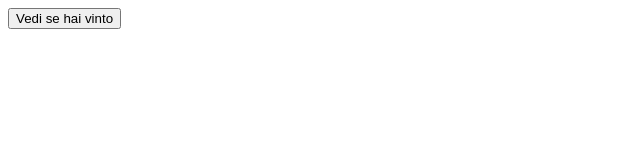
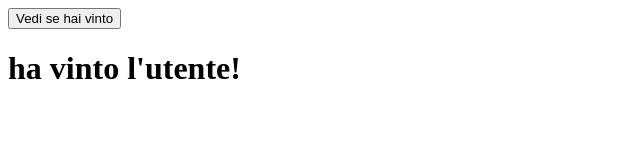
Before and after one commit to sisdream/js-mail-dadi, a plain HTML site: page dadi/index2.html in a window 1280 px wide. Both pictures are taken after a click on the button "Vedi se hai vinto". Shown: the whole page, without its empty margins (0-640 px from the left). Drawn offline with Linux system fonts and the light colour scheme.

Commit message:
feat:  evento

```diff
--- a/dadi/index2.html
+++ b/dadi/index2.html
@@ -7,7 +7,7 @@
 </head>
 <body>
     <button id="play">Vedi se hai vinto</button>
-    <h1 id="results"></h1>
+    <h1 id="result"></h1>
     <script type="text/javascript" src="./js/script2.js"></script>
 </body>
 </html>
--- a/dadi/js/script2.js
+++ b/dadi/js/script2.js
@@ -7,3 +7,22 @@ console.log(dado);
 
 let pcDado = Math.floor(Math.random() * 6 + 1);
 console.log(pcDado);
+
+//  variabile append
+
+const result = document.getElementById('result');
+
+// evento
+
+document.getElementById('play').addEventListener('click',
+
+    function(){
+        if(dado === pcDado){
+            result.innerText = "avete pareggiato!";
+        }else if (dado > pcDado){
+            result.innerText = "ha vinto l'utente!";
+        }else{
+            result.innerText = "ha vinto il pc!";
+        }
+    }
+)
```
